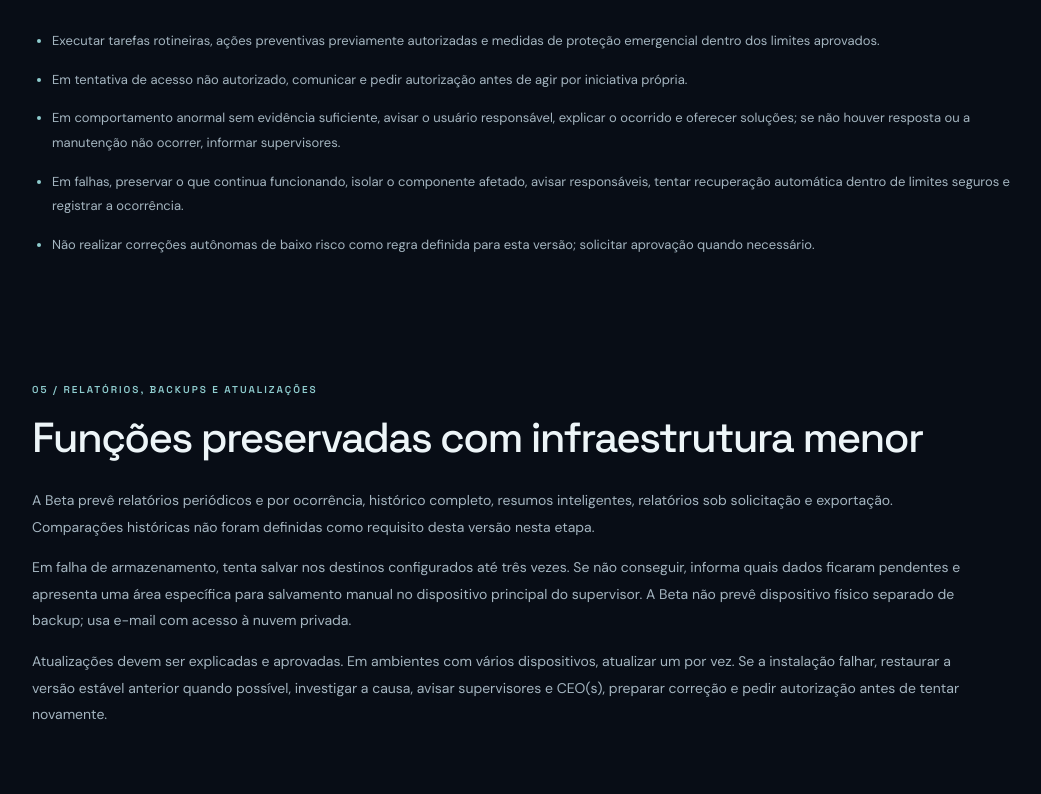
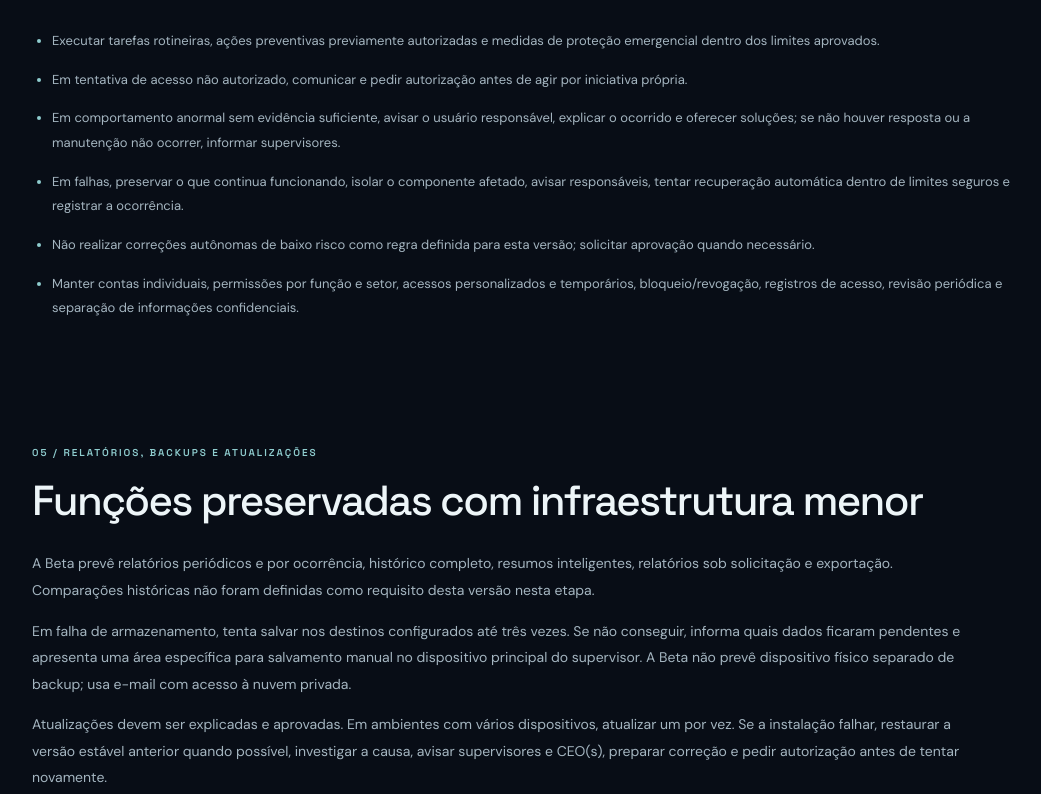
Before and after one commit to CALIXTO-Samuel/ELION-Project, a plain HTML site: page beta.html in a window 1280 px wide. Shown: the part 2368-3162 px from the top of the page, without its empty margins (28-1069 px from the left). Drawn offline with Linux system fonts and the light colour scheme.

Commit message:
Documenta controle de acesso na BASE BETA

```diff
--- a/beta.html
+++ b/beta.html
@@ -31,7 +31,7 @@
 <section class="detail-section section-wrap"><div class="section-kicker">01 / IDENTIDADE</div><h2>A versão econômica funcional</h2><p class="detail-lead">ELION BASE BETA é um ramo de desenvolvimento econômico do mesmo ecossistema. Não é apenas uma demonstração nem um chatbot: sua meta é preservar os três pilares e as categorias funcionais do Original, reduzindo escala, capacidade de processamento e infraestrutura.</p><div class="detail-grid"><article class="detail-card"><h3>Gestão empresarial</h3><p>Trabalhar com dados reais autorizados da organização, acompanhando indicadores, operações, projetos e produtividade dentro da capacidade da infraestrutura Beta.</p></article><article class="detail-card"><h3>Cibersegurança</h3><p>Preservar as categorias essenciais de proteção: dispositivos, servidores e sistemas, rede local, arquivos autorizados, bancos de dados, contas, permissões, projetos e códigos.</p></article><article class="detail-card"><h3>Eficiência e produtividade</h3><p>Apresentar análises, alertas, relatórios e recomendações úteis, com profundidade ajustada aos recursos disponíveis.</p></article></div></section>
 <section class="detail-section section-wrap"><div class="section-kicker">02 / CONECTIVIDADE</div><h2>Dependência da rede da empresa</h2><div class="detail-grid"><article class="detail-card"><h3>Sem modem próprio</h3><p>A BASE BETA não possui módulo independente de internet/dados móveis. Depende da conexão disponibilizada pela empresa.</p></article><article class="detail-card"><h3>Quando a internet cai</h3><p>A cibersegurança local continua operando dentro do alcance da rede e dos recursos locais. As funções empresariais que dependem de serviços online ficam indisponíveis.</p></article><article class="detail-card"><h3>Quando a internet retorna</h3><p>O sistema verifica os registros do período e destaca apenas acontecimentos marcantes, como tentativas de invasão, quedas bruscas em indicadores ou outras ocorrências significativas. Não precisa gerar um relatório de cada evento rotineiro.</p></article></div><p>O painel é acessível pela rede local, sem acesso remoto previsto. Um portal local de configuração pode permitir reconectar o Wi-Fi; esse portal serve à configuração, não substitui as funções online.</p></section>
 <section class="detail-section section-wrap"><div class="section-kicker">03 / ENERGIA E EQUIPAMENTO</div><h2>Estrutura compacta</h2><ul class="detail-list"><li>Meta de planejamento de reserva energética: até 16 horas.</li><li>Ao atingir 14 horas e 30 minutos, emitir alerta de reserva final e recomendar contato com a concessionária.</li><li>Depois do esgotamento da reserva, manter somente o sistema básico de segurança se isso for tecnicamente possível.</li><li>Display OLED simples para estado do sistema, Wi-Fi, bateria, temperatura, armazenamento e alertas importantes.</li><li>Interface completa pelo navegador na rede local.</li><li>Flash interna para configurações e credenciais; microSD para históricos, registros e relatórios, sujeito à validação de compatibilidade e capacidade.</li><li>Gabinete horizontal compacto, com impressão 3D ou acrílico a definir após dimensionamento.</li></ul></section>
-<section class="detail-section section-wrap"><div class="section-kicker">04 / AÇÕES E SEGURANÇA</div><h2>Autonomia delimitada</h2><ul class="detail-list"><li>Executar tarefas rotineiras, ações preventivas previamente autorizadas e medidas de proteção emergencial dentro dos limites aprovados.</li><li>Em tentativa de acesso não autorizado, comunicar e pedir autorização antes de agir por iniciativa própria.</li><li>Em comportamento anormal sem evidência suficiente, avisar o usuário responsável, explicar o ocorrido e oferecer soluções; se não houver resposta ou a manutenção não ocorrer, informar supervisores.</li><li>Em falhas, preservar o que continua funcionando, isolar o componente afetado, avisar responsáveis, tentar recuperação automática dentro de limites seguros e registrar a ocorrência.</li><li>Não realizar correções autônomas de baixo risco como regra definida para esta versão; solicitar aprovação quando necessário.</li></ul></section>
+<section class="detail-section section-wrap"><div class="section-kicker">04 / AÇÕES E SEGURANÇA</div><h2>Autonomia delimitada</h2><ul class="detail-list"><li>Executar tarefas rotineiras, ações preventivas previamente autorizadas e medidas de proteção emergencial dentro dos limites aprovados.</li><li>Em tentativa de acesso não autorizado, comunicar e pedir autorização antes de agir por iniciativa própria.</li><li>Em comportamento anormal sem evidência suficiente, avisar o usuário responsável, explicar o ocorrido e oferecer soluções; se não houver resposta ou a manutenção não ocorrer, informar supervisores.</li><li>Em falhas, preservar o que continua funcionando, isolar o componente afetado, avisar responsáveis, tentar recuperação automática dentro de limites seguros e registrar a ocorrência.</li><li>Não realizar correções autônomas de baixo risco como regra definida para esta versão; solicitar aprovação quando necessário.</li><li>Manter contas individuais, permissões por função e setor, acessos personalizados e temporários, bloqueio/revogação, registros de acesso, revisão periódica e separação de informações confidenciais.</li></ul></section>
 <section class="detail-section section-wrap"><div class="section-kicker">05 / RELATÓRIOS, BACKUPS E ATUALIZAÇÕES</div><h2>Funções preservadas com infraestrutura menor</h2><p>A Beta prevê relatórios periódicos e por ocorrência, histórico completo, resumos inteligentes, relatórios sob solicitação e exportação. Comparações históricas não foram definidas como requisito desta versão nesta etapa.</p><p>Em falha de armazenamento, tenta salvar nos destinos configurados até três vezes. Se não conseguir, informa quais dados ficaram pendentes e apresenta uma área específica para salvamento manual no dispositivo principal do supervisor. A Beta não prevê dispositivo físico separado de backup; usa e-mail com acesso à nuvem privada.</p><p>Atualizações devem ser explicadas e aprovadas. Em ambientes com vários dispositivos, atualizar um por vez. Se a instalação falhar, restaurar a versão estável anterior quando possível, investigar a causa, avisar supervisores e CEO(s), preparar correção e pedir autorização antes de tentar novamente.</p></section>
 <section class="detail-section section-wrap"><div class="section-kicker">06 / LIMITES DECLARADOS</div><h2>O que ainda depende de validação</h2><p>A plataforma controladora, a capacidade de processamento, a compatibilidade de armazenamento, o sistema de energia, a refrigeração e a execução de modelos de IA ainda dependem de seleção técnica e testes. Uma placa econômica isolada não deve ser presumida capaz de executar toda a plataforma empresarial ou IA avançada.</p><p class="muted">A BASE BETA deve manter os objetivos e as categorias de função do Original. Quando uma capacidade não puder ser executada com qualidade na infraestrutura escolhida, a limitação deve ser informada, não mascarada como se estivesse funcionando.</p></section>
 
```
